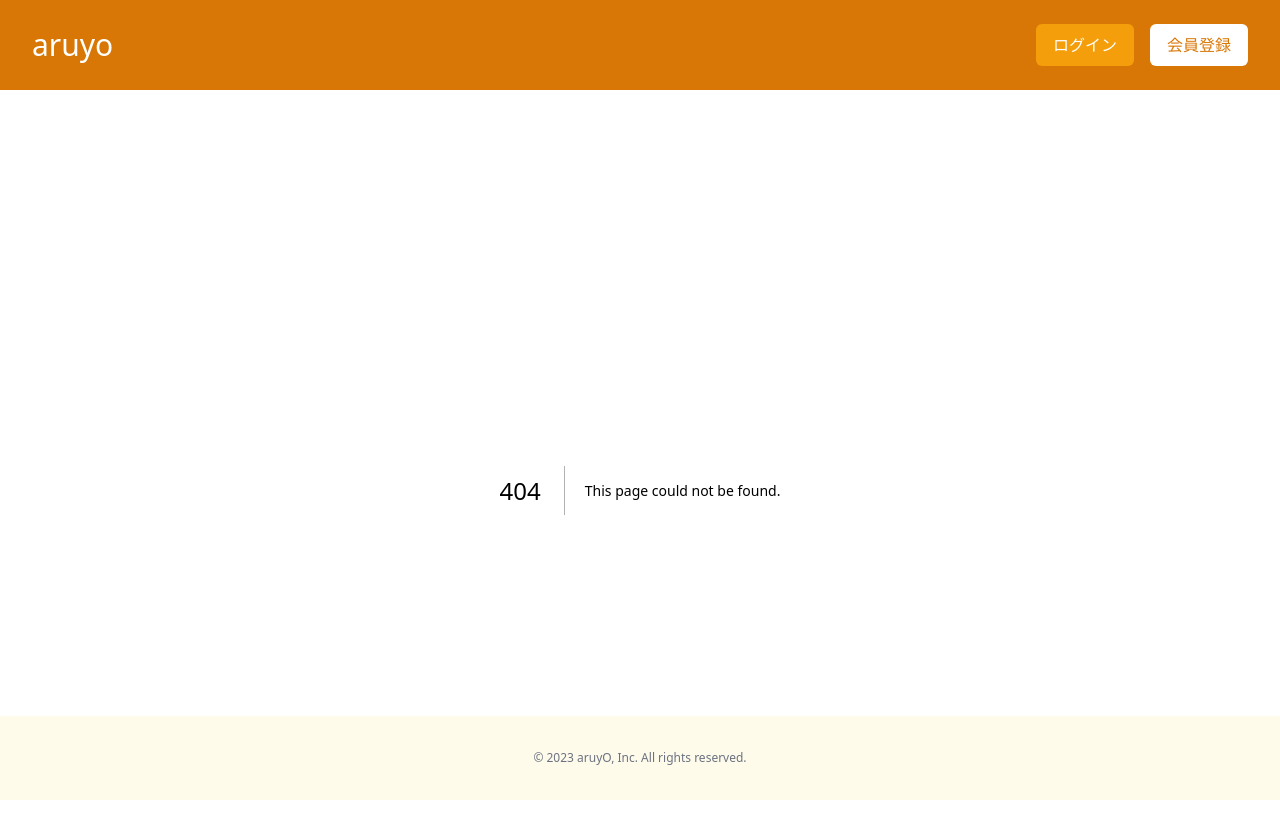
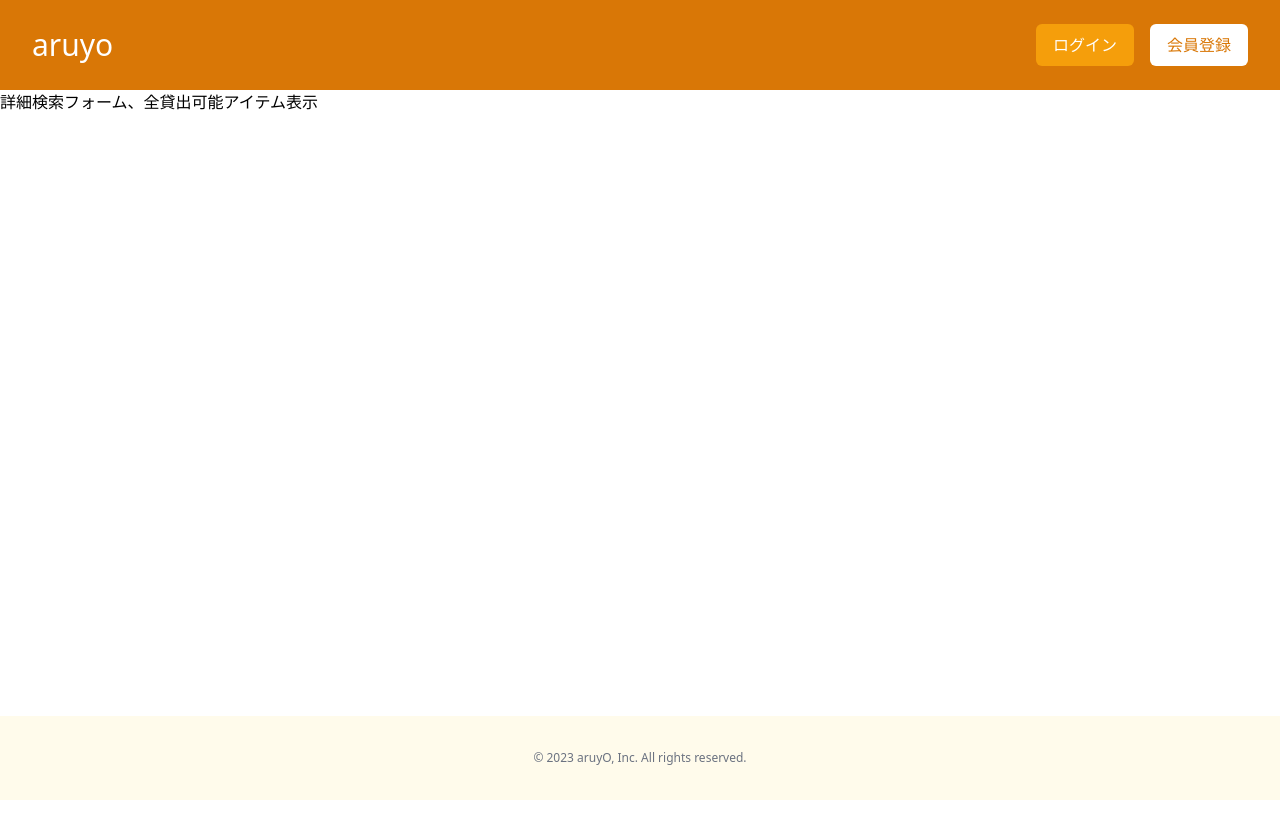
Before and after one commit to BC01-Team/aruyO, a Next.js app in the folder frontend/: page /search in a window 1280 px wide. Before the commit this address had no page. Shown: the top 838 px of the page. After the commit the page ends 800 px from the top, so only its background shows below. Built offline with nearby package versions, Linux system fonts and the light colour scheme.

Commit message:
検索ページの追加

```diff
--- /dev/null
+++ b/frontend/src/pages/search.tsx
@@ -0,0 +1,22 @@
+import { GetServerSideProps } from "next";
+import Link from "next/link";
+import { axiosInstance } from "@/lib/axiosInstance";
+
+const Search = ({ items }) => {
+  console.log(items);
+
+  return (
+    <h1>詳細検索フォーム、全貸出可能アイテム表示</h1>
+  );
+};
+
+// export const getServerSideProps: GetServerSideProps =async () => {
+//   const res = await axiosInstance.get(`/reserves/63d07e7d8a55fa5d23511a80`);
+//   const items = await res.data;
+
+//   return {
+//     props: { items }
+//   }
+// }
+
+export default Search;
```
